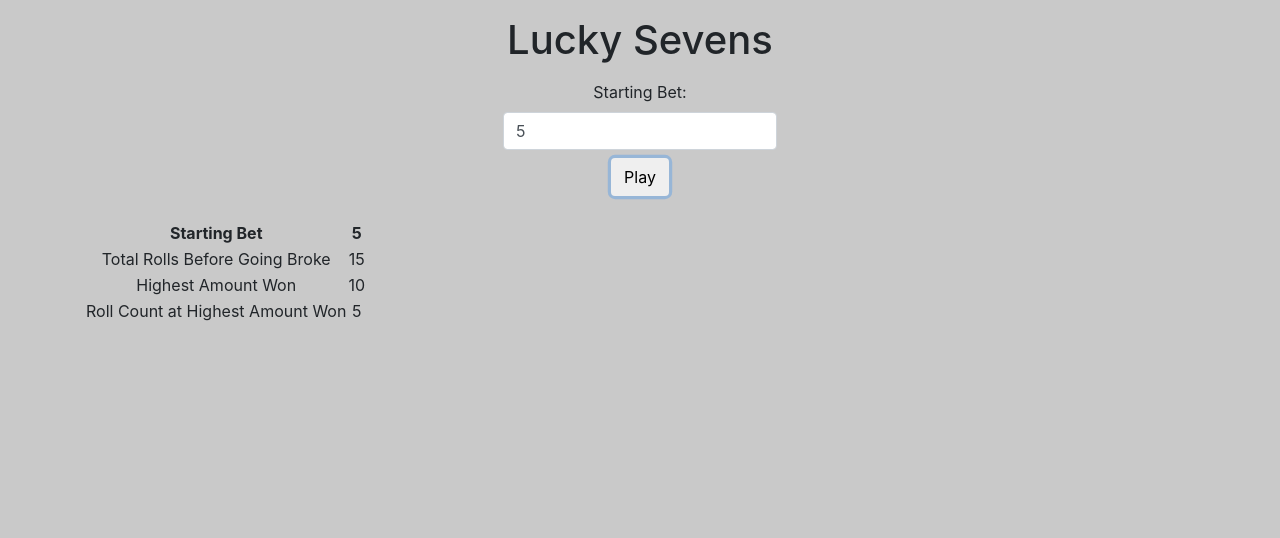
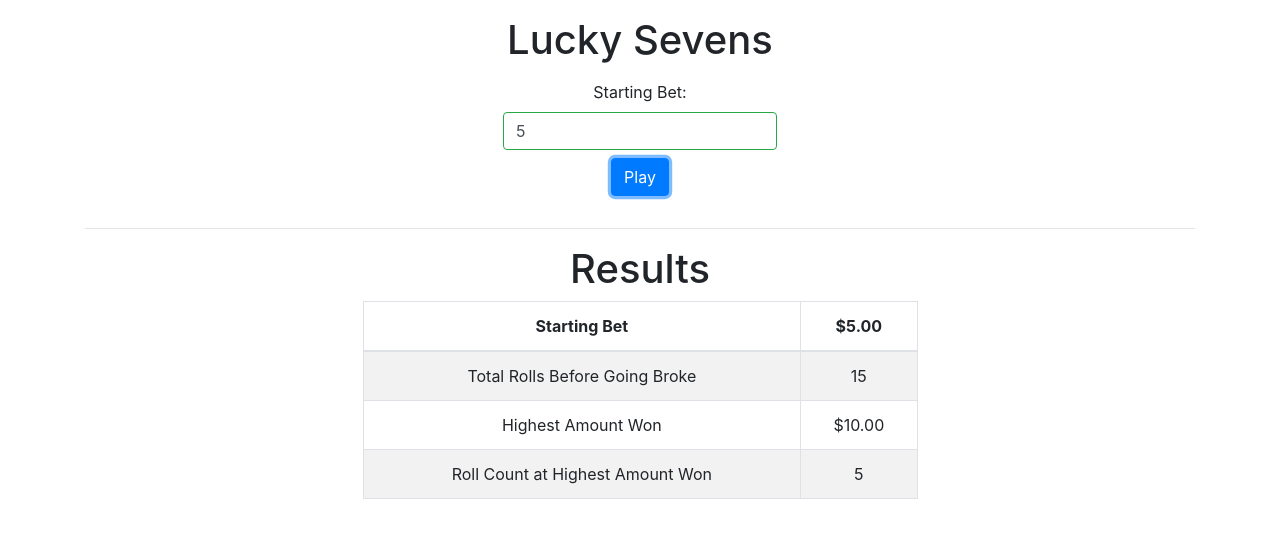
Before and after one commit to jonbrowndeveloper/lucky-sevens, a plain HTML site: page index.html in a window 1280 px wide. Both pictures are taken after typing "5" into the empty fields and a click on the button "Play". Drawn offline with nearby package versions, Linux system fonts and the light colour scheme.

Commit message:
added validation and styling

```diff
--- a/index.html
+++ b/index.html
@@ -33,22 +33,30 @@ Most recent revision: 10-27-2019
 		body {
 			text-align: center;
 			display: block;
-			background-color: #c9c9c9;
+		}
+
+		.table {
+		   margin: auto;
+		   width: 50% !important;
 		}
 
 	</style>
 
 </head>
+
 <body>
 	<section id="main">
 		<div class="container">
 			<p><h1>Lucky Sevens</h1></p>
-			<form name="gameForm" onsubmit="return false;" class="form-inlin justify-content-center">
+			<form name="gameForm"  onsubmit="return false;" class="form-inlin justify-content-center needs-validation" novalidate>
 				<div class="form-group">
 					<label for="input" id="numberLabel">Starting Bet: </label>
-					<input type="number" class="form-control" id="input">
+					<input type="number" min="0" class="form-control" id="input" required>
+					<div class="invalid-feedback">
+			          	<span id="validationMessageIndex"></span>
+			        </div>
 					<div class="container">
-						<button type="submit" id="playButton" class="btn btn-default" onclick="playGame()">Play</button>
+						<button type="submit" id="playButton" class="btn btn-primary" onclick="playGame()">Play</button>
 					</div>
 				</div>
 			</form>
@@ -56,11 +64,13 @@ Most recent revision: 10-27-2019
 	</section>
 
 	<div class="container">
-		<table class="beverages">
+		<hr>
+		<h1>Results</h1>
+		<table class="table table-bordered table-striped text-center">
 			<thead>
-				<tr colspan="2">
+				<tr>
 					<th>Starting Bet</th>
-					<th><span id="startingBetIndex"></span></th>
+					<th>$<span id="startingBetIndex">0</span>.00</th>
 				</tr>
 			</thead>
 			<tbody>
@@ -70,7 +80,7 @@ Most recent revision: 10-27-2019
 				</tr>
 				<tr>
 					<td>Highest Amount Won</td>
-					<td><span id="highestAmountWonIndex"></span></td>
+					<td>$<span id="highestAmountWonIndex">0</span>.00</td>
 				</tr>
 				<tr>
 					<td>Roll Count at Highest Amount Won</td>
--- a/script/script.js
+++ b/script/script.js
@@ -1,5 +1,23 @@
 function playGame() {
-	var startingBet = parseInt(document.forms["gameForm"]["input"].value, 10);
+
+	var inputValue = document.forms["gameForm"]["input"].value;
+
+	var startingBet = parseInt(inputValue, 10);
+
+    // Check input value
+
+    if (inputValue == "")
+    {
+		document.getElementById("validationMessageIndex").innerText = "Please enter your bet.";
+
+		return null;
+    }
+    else if (startingBet < 1)
+    {
+		document.getElementById("validationMessageIndex").innerText = "Please enter a number greater than 0.";
+
+		return null;
+    }
 
 	var moneyRemaining = startingBet;
 	var totalRolls = 0;
@@ -44,8 +62,22 @@ function rollDice() {
 	return dice1 + dice2;
 }
 
-/*
-function output() {
-	   document.getElementById("numberLabel").innerText = "test";
-}
-*/
+// Bootstrap Validation
+(function() {
+  'use strict';
+  window.addEventListener('load', function() {
+    // Fetch all the forms we want to apply custom Bootstrap validation styles to
+    var forms = document.getElementsByClassName('needs-validation');
+
+    // Loop over them and prevent submission
+    var validation = Array.prototype.filter.call(forms, function(form) {
+      form.addEventListener('submit', function(event) {
+        if (form.checkValidity() === false) {
+          event.preventDefault();
+          event.stopPropagation();
+        }
+        form.classList.add('was-validated');
+      }, false);
+    });
+  }, false);
+})();
```
